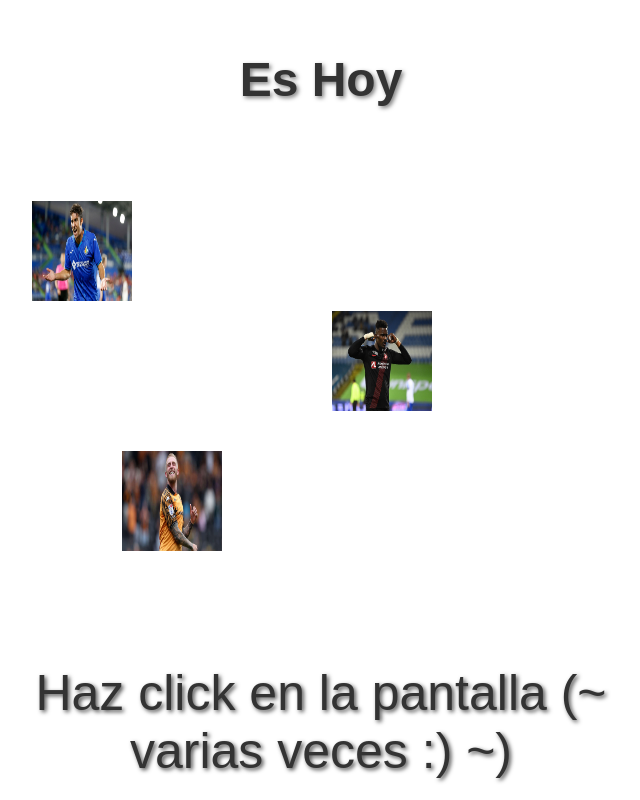
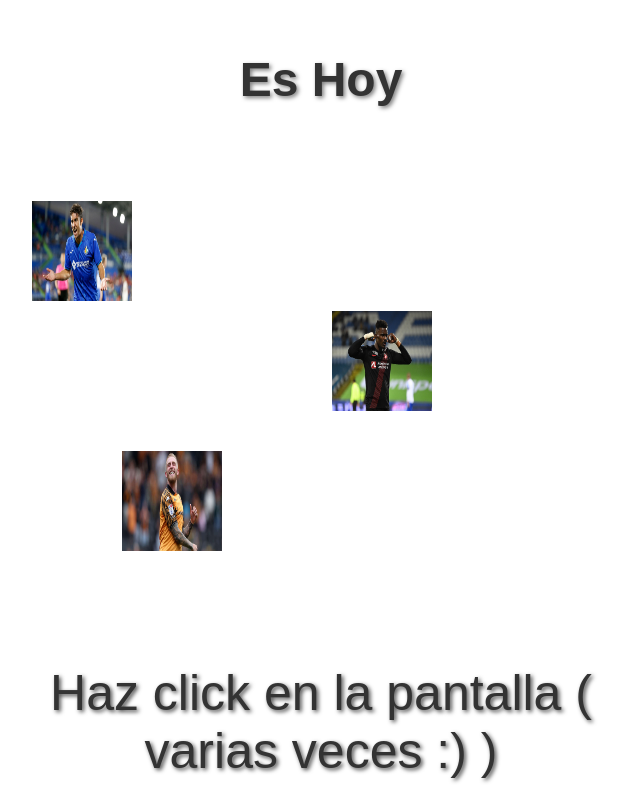
Before and after one commit to fubuki33hakuren-create/web-page, a plain HTML site: page index.html in a window 1280 px wide. Shown: the whole page, without its empty margins (319-959 px from the left). Drawn offline with Linux system fonts and the light colour scheme.

Commit message:
Add files via upload

```diff
--- a/index.html
+++ b/index.html
@@ -56,7 +56,7 @@
 <body>
 <h1>Es Hoy</h1>
 <div id="message"></div>
-<div id="notice">Haz click en la pantalla (~ varias veces :) ~)</div>
+<div id="notice">Haz click en la pantalla ( varias veces :) )</div>
 <canvas id="canvas"></canvas>
 
 <audio id="sound1" src="sonido1.mp3"></audio>
```
